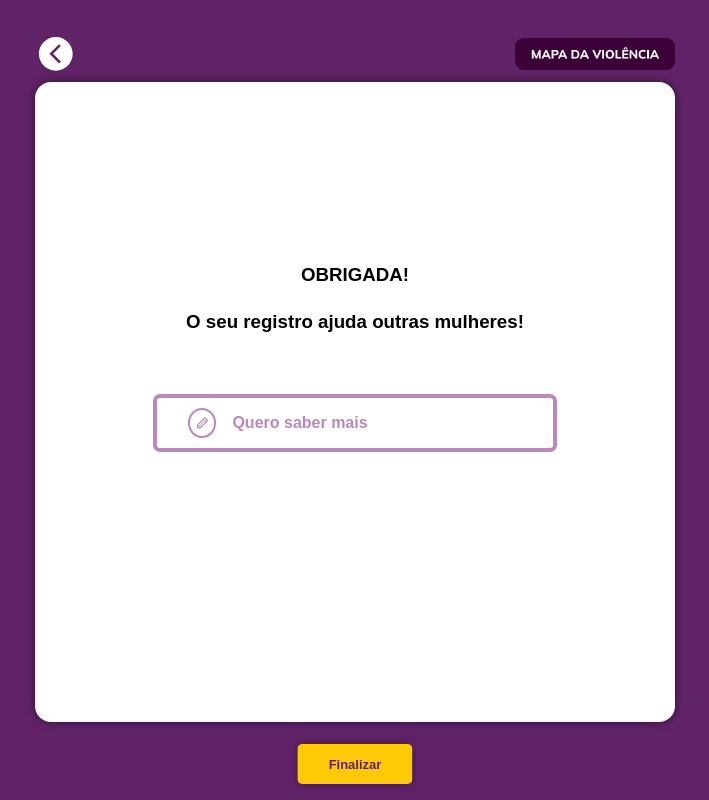
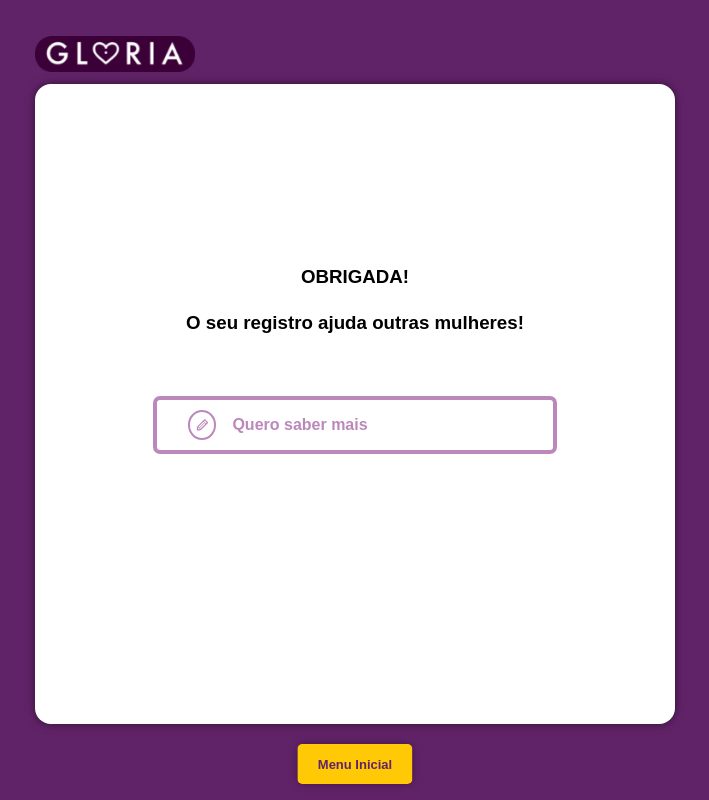
Before and after one commit to anajbsouza/Mapa-da-Violencia, a React (Vite) app in the folder frontend/: page /thank-you in a window 1280 px wide. Shown: the whole page, without its empty margins (285-994 px from the left). Built offline with nearby package versions, Linux system fonts and the light colour scheme.

Commit message:
fix: thank you page header

```diff
--- /dev/null
+++ b/frontend/src/components/HeaderThankYou.tsx
@@ -0,0 +1,23 @@
+import Logo from "../assets/logo.png"
+import { useNavigate } from "react-router-dom";
+//import { IoChevronBackCircleSharp } from "react-icons/io5";
+
+const HeaderTy = () => {
+    let navigate = useNavigate();
+
+    return (
+        <div>
+            <header className="header">
+                <section className="header-items reset-svg">
+                    {/* <button className="button-back" onClick={() => navigate(-1)}>
+                        <IoChevronBackCircleSharp className="icon-back" />
+                    </button> */}
+
+                    <img className="logo" src={Logo} alt="Logo da Gloria" onClick={() => navigate("/map-filter")}/>
+                </section>
+            </header>
+        </div>
+    );
+};
+
+export default HeaderTy;
--- a/frontend/src/pages/ThankYouPage.tsx
+++ b/frontend/src/pages/ThankYouPage.tsx
@@ -1,5 +1,5 @@
 import { useNavigate } from 'react-router-dom';
-import Header from "../components/Header"
+import Headerty from "../components/HeaderThankYou"
 import { TiPencil } from "react-icons/ti";
 import '../styles/ThankYouPage.css'
 import '../styles/Footer.css'
@@ -9,7 +9,7 @@ const ThankYouPage = () => {
 
     return (
         <section>
-            <Header/>
+            <Headerty/>
             <main>
 
                 <section className="page">
@@ -28,7 +28,7 @@ const ThankYouPage = () => {
                         <button className="button-know-more" onClick={() => navigate("/know-more")}>Quero saber mais</button>
                     </section>
 
-                    <button className="footer" onClick={() => navigate("/map-filter")}>Finalizar</button>
+                    <button className="footer" onClick={() => navigate("/map-filter")}>Menu Inicial</button>
                 </section>
             </main>
         </section>
```
